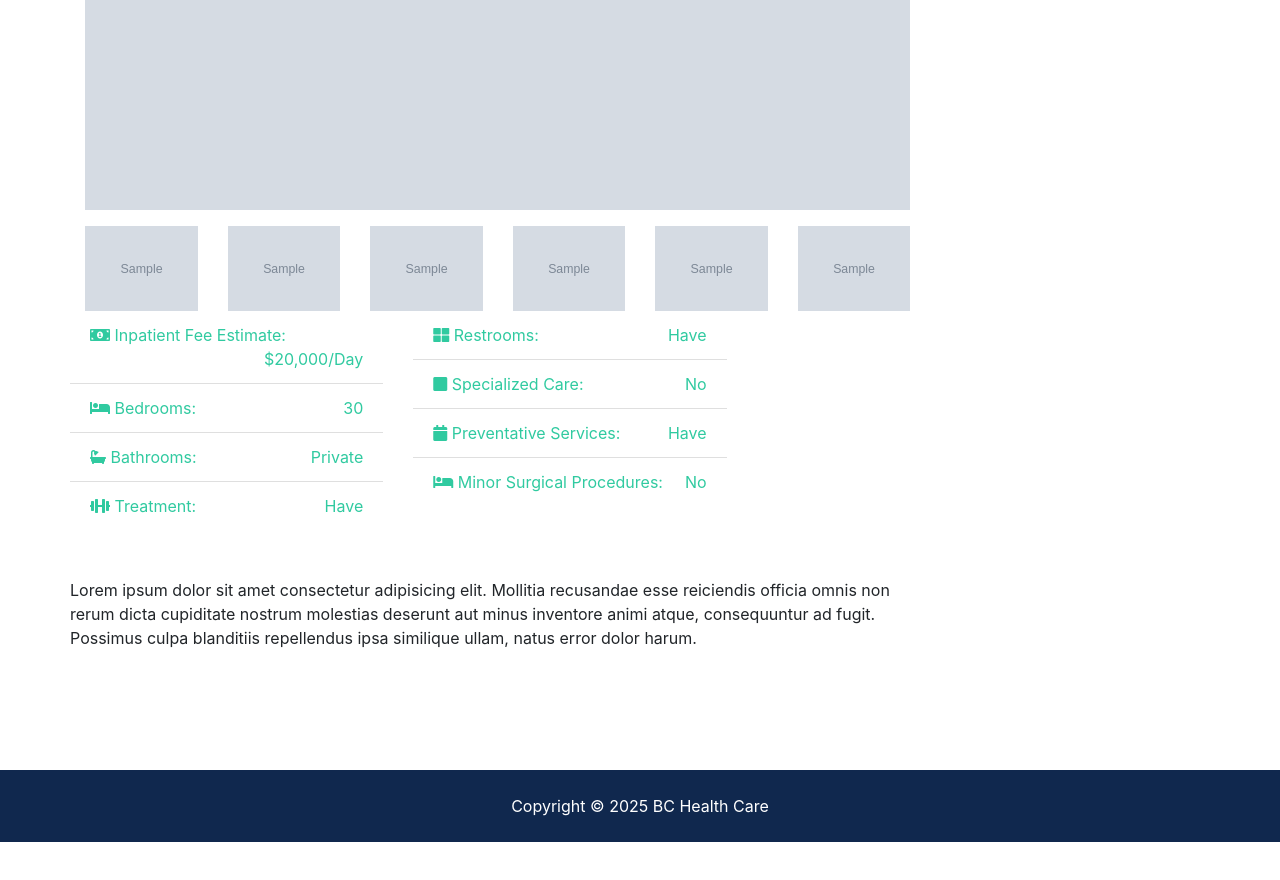
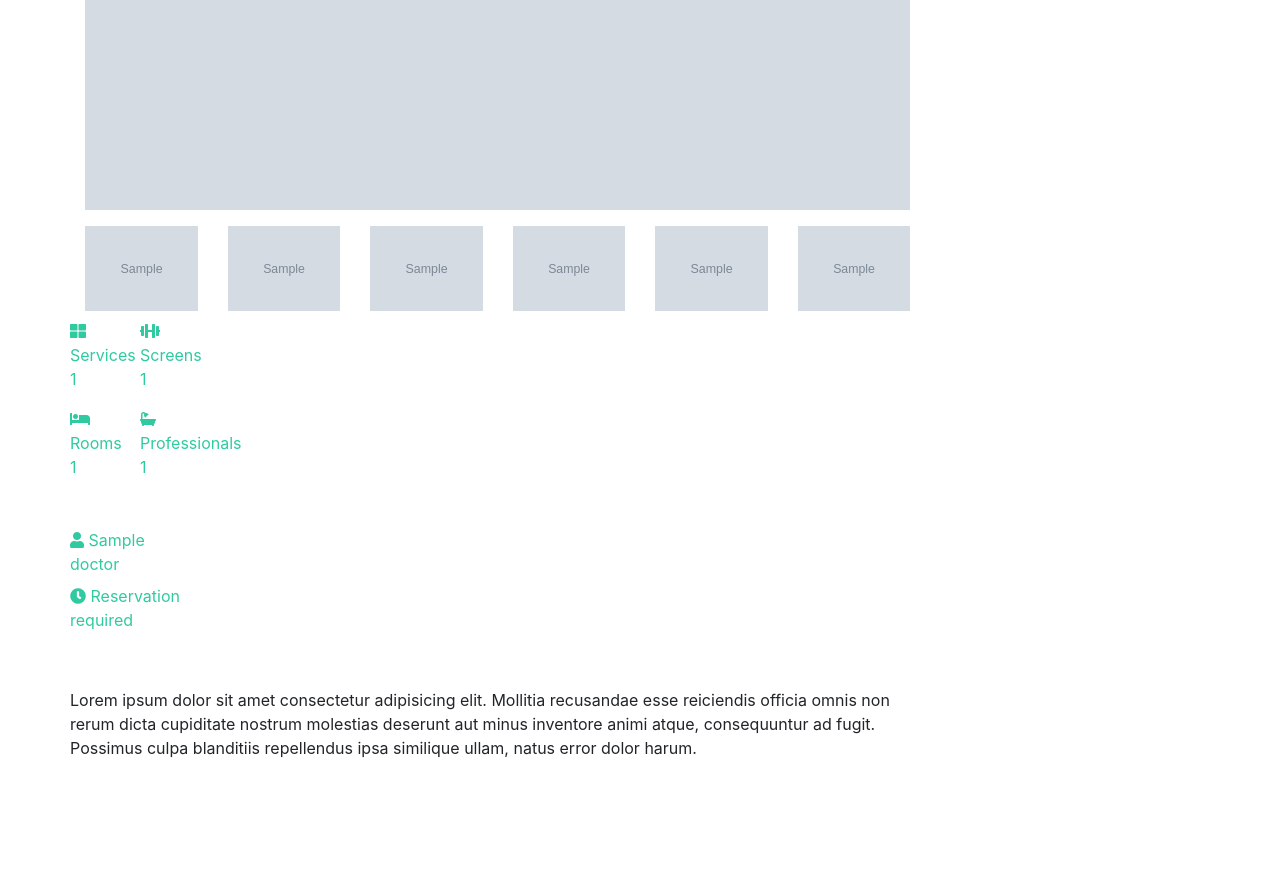
Before and after one commit to NaomiKwok/erb7, a Django app: page /listings/1 in a window 1280 px wide. Shown: the part 956-1836 px from the top of the page. Before the commit the page ends 1798 px from the top, so only its background shows below. Run offline with Django 5.2, Linux system fonts and the light colour scheme; tables that the repository leaves empty hold one stand-in row (values such as "Sample post"); grey boxes marked "Sample" are stand-in pictures; some libraries are stand-ins or nearby versions.

Commit message:
Step 18 : CRUD + sendmail

```diff
--- a/templates/listings/listing.html
+++ b/templates/listings/listing.html
@@ -154,45 +154,34 @@
             <div class="row mb-5 fields">
               <div class="col-md-6">
                 <ul class="list-group list-group-flush">
-                  <li class="list-group-item text-secondary">
-                    <i class="fas fa-money-bill-alt"></i> Inpatient Fee
-                    Estimate:
-                    <span class="float-right">$20,000/Day</span>
-                  </li>
-                  <li class="list-group-item text-secondary">
-                    <i class="fas fa-bed"></i> Bedrooms:
-                    <span class="float-right">30</span>
-                  </li>
-                  <li class="list-group-item text-secondary">
-                    <i class="fas fa-bath"></i> Bathrooms:
-                    <span class="float-right">Private</span>
-                  </li>
-                  <li class="list-group-item text-secondary">
-                    <i class="fas fa-dumbbell"></i> Treatment:
-                    <span class="float-right"> Have </span>
-                  </li>
+                <div class="row py-2 text-secondary">
+                  <div class="col-6">
+                    <i class="fas fa-th-large"></i> Services {{listing.service}}
+                  </div>
+                  <div class="col-6">
+                    <i class="fas fa-dumbbell"></i> Screens {{listing.screen}}
+                  </div>
+                </div>
+                <div class="row py-2 text-secondary">
+                  <div class="col-6">
+                    <i class="fas fa-bed"></i> Rooms {{listing.rooms}}
+                  </div>
+                  <div class="col-6">
+                    <i class="fas fa-bath"></i> Professionals {{listing.professional}}
+                  </div>
+                </div>
+                <hr />
+                <div class="row py-2 text-secondary">
+                  <div class="col-12"><i class="fas fa-user"></i> {{listing.doctor.name}}</div>
+                </div>
+                <div class="row text-secondary pb-2">
+                  <div class="col-12">
+                    <i class="fas fa-clock"></i> Reservation required
+                  </div>
+                </div>
                 </ul>
               </div>
-              <div class="col-md-6">
-                <ul class="list-group list-group-flush">
-                  <li class="list-group-item text-secondary">
-                    <i class="fas fa-th-large"></i> Restrooms:
-                    <span class="float-right">Have</span>
-                  </li>
-                  <li class="list-group-item text-secondary">
-                    <i class="fas fa-square"></i> Specialized Care:
-                    <span class="float-right">No</span>
-                  </li>
-                  <li class="list-group-item text-secondary">
-                    <i class="fas fa-calendar"></i> Preventative Services:
-                    <span class="float-right">Have</span>
-                  </li>
-                  <li class="list-group-item text-secondary">
-                    <i class="fas fa-bed"></i> Minor Surgical Procedures:
-                    <span class="float-right">No</span>
-                  </li>
-                </ul>
-              </div>
+
             </div>
 
             <!-- Description -->
@@ -246,6 +235,7 @@
             <form action="{% url 'contacts:contact' %}" method="POST">
               {% csrf_token %}
               <input type="hidden" name="listing_id" value="{{listing.id}}" />
+              <input type="hidden" name="doctor_email" value="{{listing.doctor.email}}" />
               {% if user.is_authenticated %}
               <input type="hidden" name="user_id" value="{{user.id}}" />
               {% else %}
```
Also changed, not shown: config/settings.py (+12 -1 lines), contacts/views.py (+10 -0 lines).
